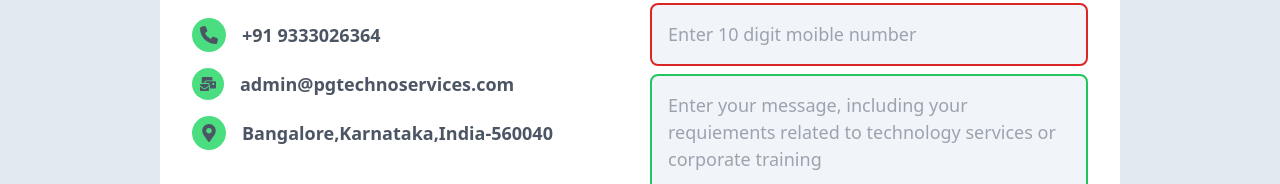
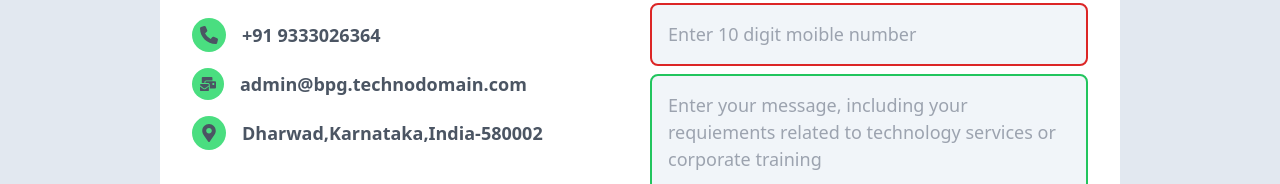
Before and after one commit to Prasad-P-G/PGTechnoServices_GIT_DockerHub, a React (Create React App) app: page /contact in a window 1280 px wide. Shown: the part 279-463 px from the top of the page. Built offline with nearby package versions, Linux system fonts and the light colour scheme; no server answers.

Commit message:
Changed company name and email address

```diff
--- a/public/index.html
+++ b/public/index.html
@@ -24,7 +24,7 @@
       work correctly both with client-side routing and a non-root public URL.
       Learn how to configure a non-root public URL by running `npm run build`.
     -->
-    <title>PG Techno Domain</title>
+    <title>BPG Techno Domain</title>
   </head>
   <body>
     <noscript>You need to enable JavaScript to run this app.</noscript>
--- a/src/sections/Contact.js
+++ b/src/sections/Contact.js
@@ -204,7 +204,7 @@
               <FaMailBulk />
             </span>
             <span className="text-sm lg:text-lg">
-              admin@pgtechnoservices.com
+              admin@bpg.technodomain.com
             </span>
           </div>
 
@@ -216,7 +216,7 @@
               <FaMapMarkerAlt />
             </span>
             <span className="text-sm lg:text-lg">
-              Bangalore,Karnataka,India-560040
+              Dharwad,Karnataka,India-580002
             </span>
           </div>
 
```
